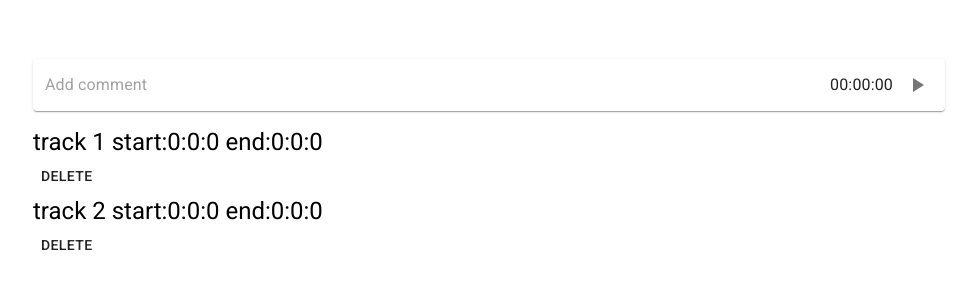
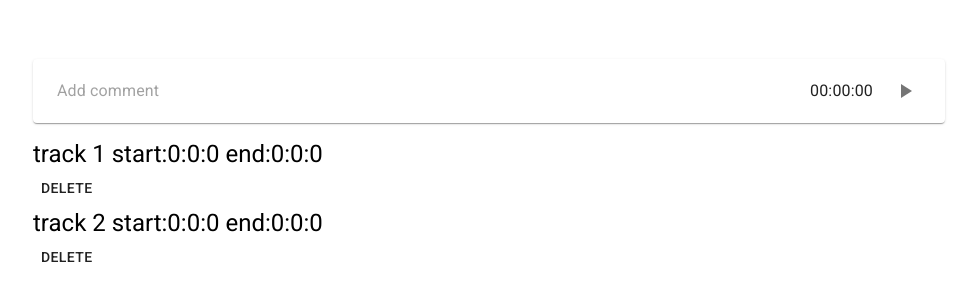
Before and after one commit to doker696/time_tracker, a React (Create React App) app: page / in a window 1280 px wide. Shown: the part 100-400 px from the top of the page, without its empty margins (151-1128 px from the left). Built offline with nearby package versions, Linux system fonts and the light colour scheme.

Commit message:
changed timer work

```diff
--- a/src/components/TimeTracker.tsx
+++ b/src/components/TimeTracker.tsx
@@ -7,11 +7,13 @@ import { ControlButton, Timer } from "./Timer";
 
 interface Props {
   _save: Function;
+  _current: ITimeObj;
+  _currentSave: Function;
 }
 const useStyles = makeStyles((theme: Theme) =>
   createStyles({
     root: {
-      padding: "2px 4px",
+      padding: "8px 16px",
       display: "flex",
       alignItems: "center",
     },
@@ -33,37 +35,34 @@ const useStyles = makeStyles((theme: Theme) =>
 export const TimeTracker: React.FunctionComponent<Props> = (props) => {
   const classes = useStyles();
 
-  const [isActive, setIsActive] = useState(false);
-  const [time, setTime] = useState(0);
-  const [timeObj, setTimeObj] = useState<ITimeObj>({
-    title: "",
-    id: 0,
-    start: 0,
-    end: 0,
-  });
+  const [timeObj, setTimeObj] = useState<ITimeObj>(props._current);
+  const [isActive, setIsActive] = useState(!!props._current.start);
+  const [time, setTime] = useState(timeObj.start !== 0? Date.now() - timeObj.start : 0);
+  const [timer, setTimer] = useState<any>(0)
 
   React.useEffect(() => {
-    let interval: any = null;
+
+    console.log("isActive: ",isActive);
 
     if (isActive) {
-      interval = setInterval(() => {
+      setTimer(setInterval(() => {
         setTime((time) => time + 10);
-      }, 10);
+      }, 10))
     } else {
-      clearInterval(interval);
+      clearInterval(timer);
     }
-    return () => {
-      clearInterval(interval);
-    };
+    // return () => {
+    //   clearInterval(interval);
+    // };
   }, [isActive]);
 
   React.useEffect(() => {
     if (timeObj.end !== 0) {
       props._save(timeObj);
-      console.log(timeObj);
 
       setTimeObj({ title: "", id: 0, start: 0, end: 0 });
-
+    } else {
+      props._currentSave(timeObj);
     }
   }, [timeObj, props]);
 
@@ -87,12 +86,16 @@ export const TimeTracker: React.FunctionComponent<Props> = (props) => {
         value={timeObj.title}
         onChange={(val) => setTimeObj({ ...timeObj, title: val.target.value })}
       />
+      <div style={{ margin: "0 8px" }}>
         <Timer time={time} />
+      </div>
+      <div>
         <ControlButton
           active={isActive}
           handleStart={handleStart}
           handleStop={handleReset}
         />
+      </div>
     </Paper>
   );
 };
```
Lines whose indentation alone changed are shown as unchanged.
